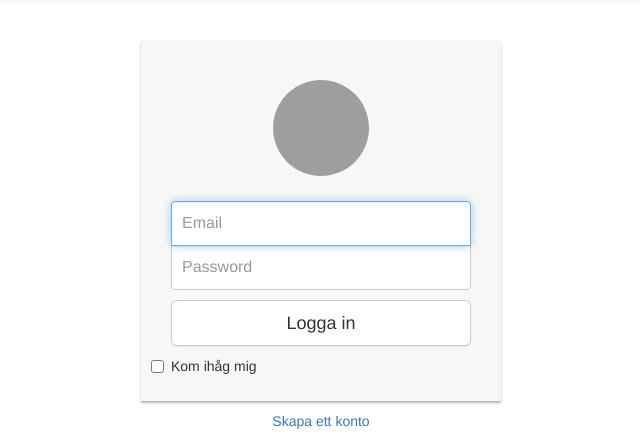
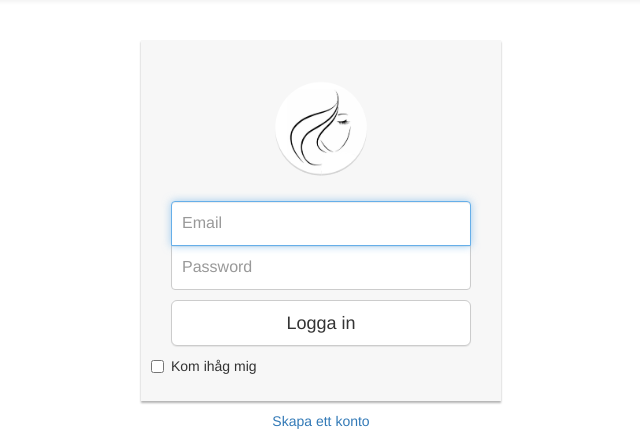
Before and after one commit to m1rre/thisbeauty, a PHP site: page /login.php in a window 1280 px wide. Shown: the part 54-495 px from the top of the page, without its empty margins (319-959 px from the left). Run offline with PHP 8.4, Linux system fonts and the light colour scheme; grey boxes are pictures that could not be loaded.

Commit message:
I have added a profile picture the login.php

```diff
--- a/login.php
+++ b/login.php
@@ -3,8 +3,8 @@
 <div class="row">
         <div class="col-sm-6 col-md-4 col-md-offset-4">
             <div class="account-wall">
-                <img class="profile-img" src="https://lh5.googleusercontent.com/-b0-k99FZlyE/AAAAAAAAAAI/AAAAAAAAAAA/eu7opA4byxI/photo.jpg?sz=120"
-                     alt="">
+                <img class="profile-img" src="assets/img/profile.png" >
+
                 <form class="form-signin">
                     <input type="text" class="form-control" placeholder="Email" required autofocus>
                     <input type="password" class="form-control" placeholder="Password" required>
```
Also changed, not shown: assets/img/profile.png (added).
